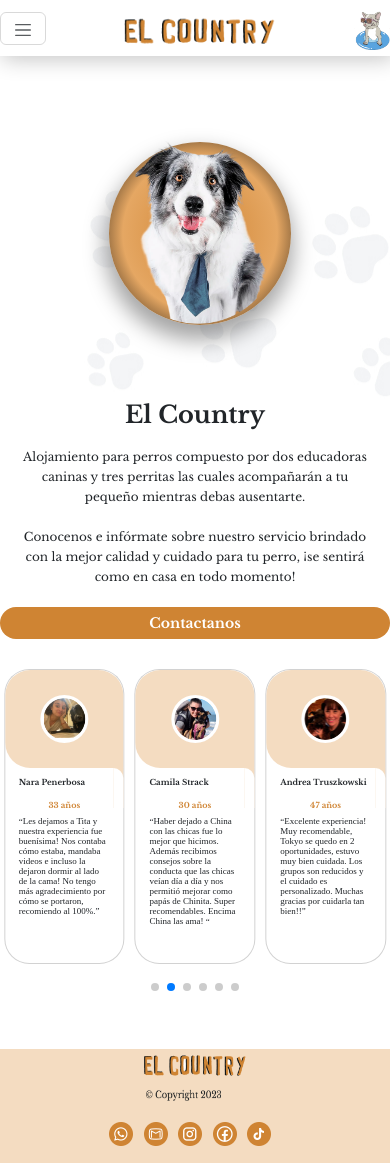
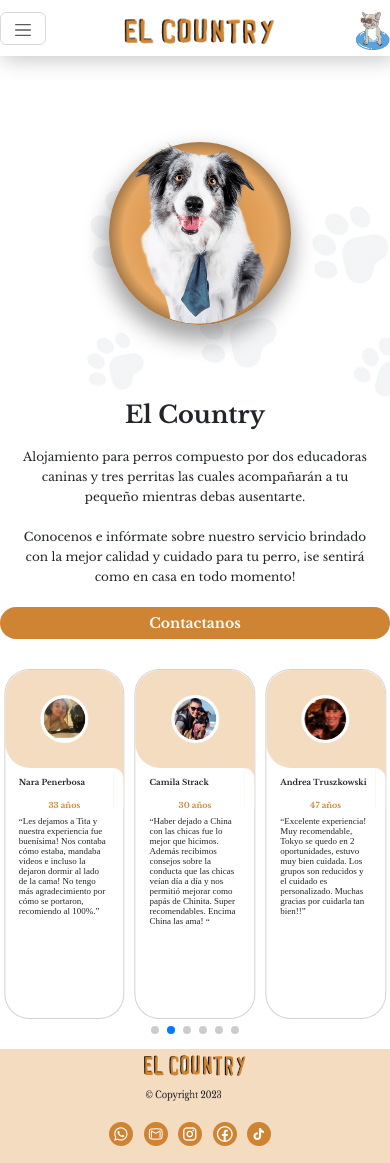
Before and after one commit to JaRafCaPer/guarderia_el_country, a React (Create React App) app: page / in a window 390 px wide. Built offline with nearby package versions, Linux system fonts and the light colour scheme.

Commit message:
Prueba de cards

```diff
--- a/src/components/CarouselReviews/CarouselReviews.css
+++ b/src/components/CarouselReviews/CarouselReviews.css
@@ -23,7 +23,7 @@ body {
 }
 .card{
     width: 21.51vw;
-    height: 70vh;
+    height: 420px;
     border-radius: 25px;
     background-color: white;
 
@@ -138,7 +138,7 @@ text-align: left;
 }
 .card{
     width: 30.51vw;
-    height: 90vh;
+    height: 370px;
     border-radius: 25px;
     background-color: white;
 
@@ -225,7 +225,7 @@ text-align: left;
 
 @media (max-width: 480px){
     .body {
-    height: 100hv;
+    height: 500px;
     width: 100vw;
     align-items: center;
     justify-content: center;
@@ -233,7 +233,7 @@ text-align: left;
 .slideCont{
     max-width: 83.9vw;
     width: 100%;
-    height: 40vh;
+    height: 380px;
     padding: 0px 0;
 
 }
@@ -242,7 +242,7 @@ text-align: left;
 }
 .card{
     width: 31vw;
-    height: 35vh;
+    height: 350px;
     border-radius: 25px;
     background-color: white;
 
--- a/src/components/Home/Home.css
+++ b/src/components/Home/Home.css
@@ -24,7 +24,7 @@
     height: 580px;
     margin-top: 91px;
     margin-left: 7,8125vw;
-    margin-bottom: 24vh;
+    margin-bottom: 130px;
     display: flex;
     flex-direction: row;
 }
@@ -89,7 +89,7 @@
 }
 .col2 {
     width: 42.34375vw;
-    height: 670px;
+    height: 770px;
     position: relative;
     display: flex;
     justify-content: center;
@@ -130,13 +130,13 @@
 .sec2Cont {
     width: 84.375vw;
     height: 41px;
-    background-color: white;
+    background-color:transparent;
 
 }
 
 .testCards{
     width: 69.53125vw;
-    height: 360px;
+    height: 380px;
     margin-top: 0;
     margin-left: 90px;
 
@@ -460,7 +460,7 @@
     }
     .sec2Cont {
         width: 100%;
-        height: 100%;
+        height: 380px;
         background-color: white;
        margin: 0;
        margin-top: 30px;
@@ -469,7 +469,7 @@
 
     .testCards{
         width: 100%;
-        height: 45vh;
+        height: 380px;
         margin: 0px;
         margin-bottom: 0px;
 
```
